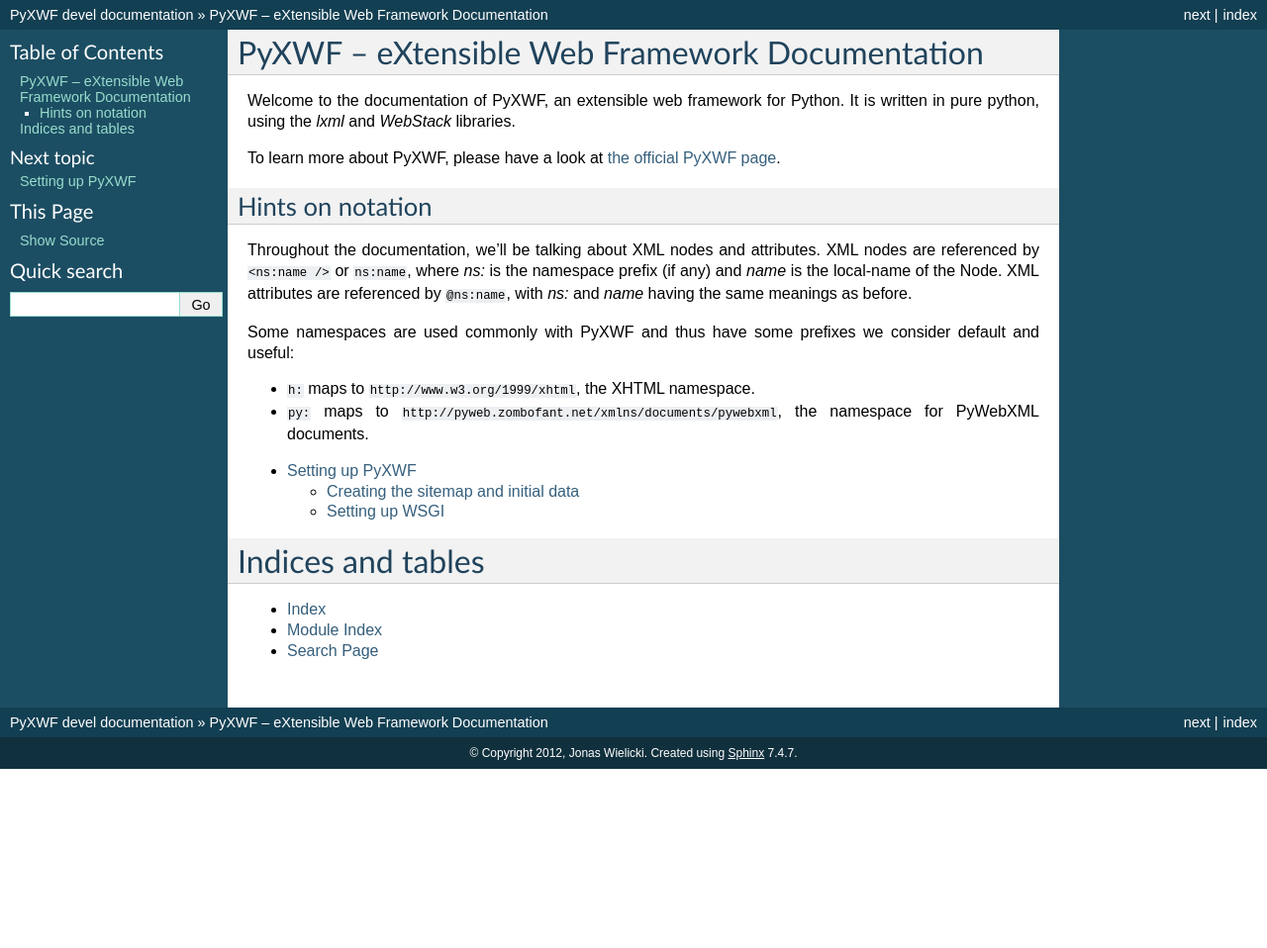
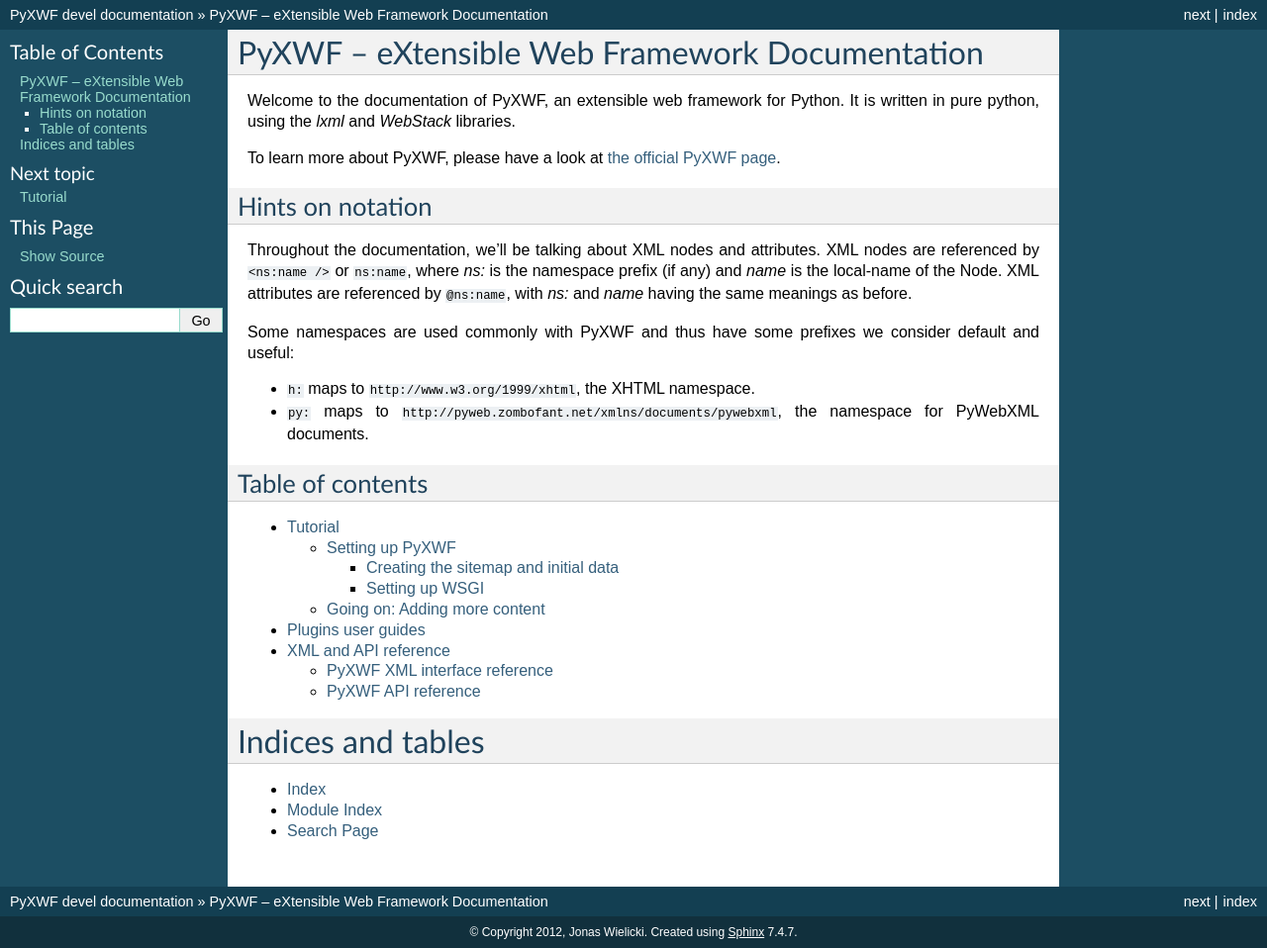
Before and after one commit to zombofant/pyxwf, a Sphinx documentation site: the page built from docs/index.rst, in a window 1280 px wide. Shown: the whole page at 99% size. Built offline with Sphinx 7.4.7, drawn with Linux system fonts in a browser that asks for light colours; before the commit the page ends 900 px from its top, so only the background shows below that.

Commit message:
Bootstrap new document order

```diff
--- a/docs/index.rst
+++ b/docs/index.rst
@@ -23,10 +23,15 @@ consider default and useful:
 *  ``py:`` maps to ``http://pyweb.zombofant.net/xmlns/documents/pywebxml``,
    the namespace for PyWebXML documents.
 
+Table of contents
+-----------------
+
 .. toctree::
-   :maxdepth: 2
+   :maxdepth: 3
 
-   setup/index
+   tutorial/index
+   plugins/index
+   reference/index
 
 Indices and tables
 ==================
--- /dev/null
+++ b/docs/plugins/index.rst
@@ -0,0 +1,5 @@
+###################
+Plugins user guides
+###################
+
+This is a user guide for all the plugins which are delivered with PyXWF.
--- /dev/null
+++ b/docs/reference/index.rst
@@ -0,0 +1,11 @@
+#####################
+XML and API reference
+#####################
+
+This is the XML interface and API reference of PyXWF.
+
+.. toctree::
+   :maxdepth: 2
+
+   xml/index
+   python/index
--- /dev/null
+++ b/docs/reference/python/index.rst
@@ -0,0 +1,2 @@
+PyXWF API reference
+===================
--- /dev/null
+++ b/docs/reference/xml/index.rst
@@ -0,0 +1,2 @@
+PyXWF XML interface reference
+=============================
--- /dev/null
+++ b/docs/tutorial/adding-content/index.rst
@@ -0,0 +1,2 @@
+Going on: Adding more content
+=============================
```
Also changed, not shown: docs/tutorial/index.rst (added, +13 -0 lines), docs/tutorial/setup/index.rst (renamed from docs/setup/index.rst).
